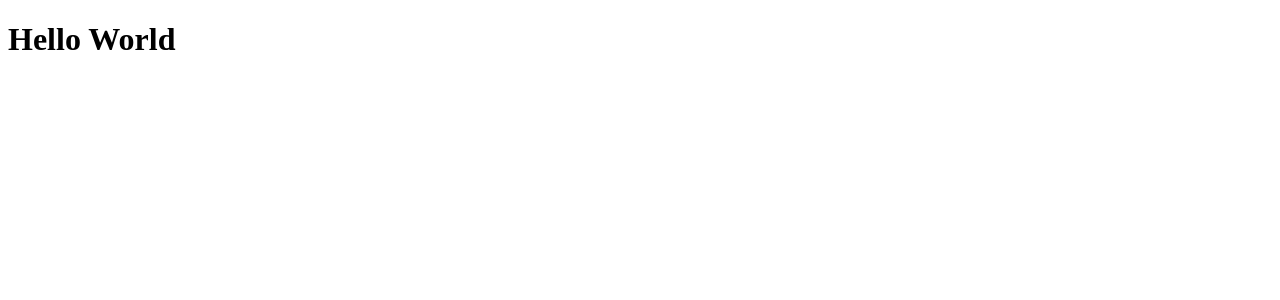
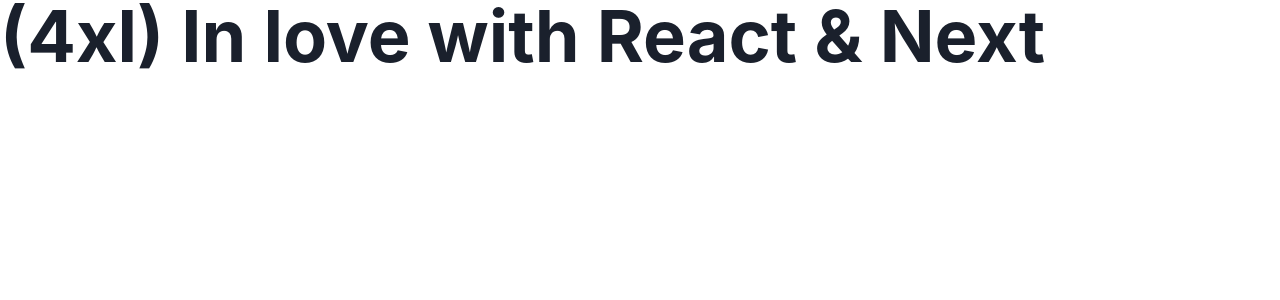
Before and after one commit to memopussle/fourease_dashboard, a React (Create React App) app: page / in a window 1280 px wide. Shown: the top 300 px of the page. Built offline with nearby package versions, Linux system fonts and the light colour scheme.

Commit message:
install eslint-prettier

```diff
--- a/package.json
+++ b/package.json
@@ -3,6 +3,9 @@
   "version": "0.1.0",
   "private": true,
   "dependencies": {
+    "@chakra-ui/react": "^2.4.9",
+    "@emotion/react": "^11.10.5",
+    "@emotion/styled": "^11.10.5",
     "@testing-library/jest-dom": "^5.16.5",
     "@testing-library/react": "^13.4.0",
     "@testing-library/user-event": "^13.5.0",
@@ -11,6 +14,7 @@
     "@types/react": "^18.0.27",
     "@types/react-dom": "^18.0.10",
     "eslint-plugin-standard": "^5.0.0",
+    "framer-motion": "^8.5.2",
     "react": "^18.2.0",
     "react-dom": "^18.2.0",
     "react-scripts": "5.0.1",
@@ -45,9 +49,11 @@
     "@typescript-eslint/eslint-plugin": "^5.48.2",
     "@typescript-eslint/parser": "^5.48.2",
     "eslint": "^8.32.0",
+    "eslint-config-prettier": "^8.6.0",
     "eslint-config-standard-with-typescript": "^31.0.0",
     "eslint-plugin-import": "^2.27.5",
     "eslint-plugin-n": "^15.6.1",
+    "eslint-plugin-prettier": "^4.2.1",
     "eslint-plugin-promise": "^6.1.1",
     "eslint-plugin-react": "^7.32.1",
     "typescript": "^4.9.4"
--- a/src/App.tsx
+++ b/src/App.tsx
@@ -1,6 +1,13 @@
 import React from "react";
+import { Heading, Stack } from "@chakra-ui/react";
 
-function App (): JSX.Element {
-  return <h1>Hello World</h1>;
+function App(): JSX.Element {
+  return (
+    <Stack spacing={6}>
+      <Heading as="h1" size="4xl" noOfLines={1}>
+        (4xl) In love with React & Next
+      </Heading>
+    </Stack>
+  );
 }
 export default App;
--- a/src/index.tsx
+++ b/src/index.tsx
@@ -1,12 +1,13 @@
 import React from "react";
 import ReactDOM from "react-dom/client";
 import App from "./App";
+import { ChakraProvider } from "@chakra-ui/react";
 
 const root = ReactDOM.createRoot(
   document.getElementById("root") as HTMLElement
 );
 root.render(
-  <React.StrictMode>
+  <ChakraProvider>
     <App />
-  </React.StrictMode>
+  </ChakraProvider>
 );
```
Also changed, not shown: .eslintrc.json, 1 other file (tests, documents, lock files or other folders).
